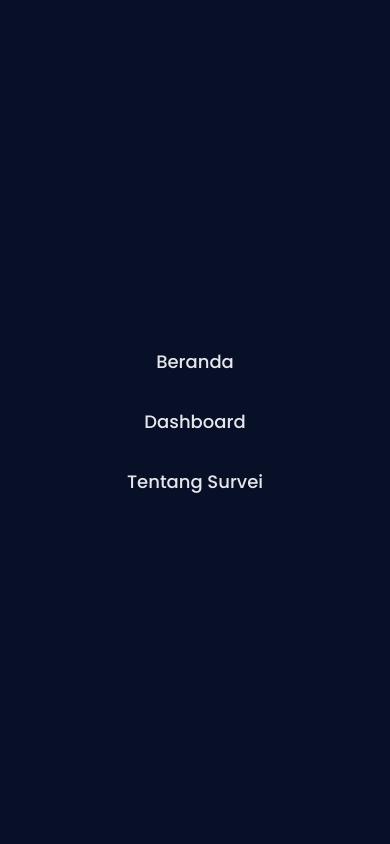
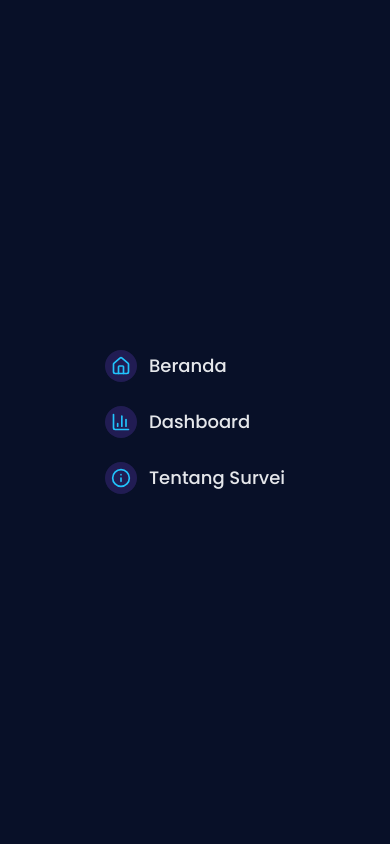
Before and after one commit to reyhanMaulana-dev/Web-Development, a React (Vite) app in the folder Frontend/Practice/Dashboard/: page / in a window 390 px wide. Both pictures are taken after a click on the button 360 px from the left and 26 px from the top of the page. Shown: the top 844 px of the page. Built offline with nearby package versions, Linux system fonts and the light colour scheme.

Commit message:
update navbar

```diff
--- a/Frontend/Practice/Dashboard/src/components/Navbar.jsx
+++ b/Frontend/Practice/Dashboard/src/components/Navbar.jsx
@@ -1,16 +1,31 @@
-import { Menu, X } from "lucide-react";
+import { Menu, X, Home, BarChart3, Info } from "lucide-react";
 import { useState } from "react";
 
 const navItems = [
-  { label: "Beranda", href: "" },
-  { label: "Dashboard", href: "/survey/0" },
-  { label: "Tentang Survei", href: "#survei" },
+  { label: "Beranda", href: "", icon: <Home className="w-5 h-5" /> },
+  { label: "Dashboard", href: "/survey/0", icon: <BarChart3 className="w-5 h-5" /> },
+  { label: "Tentang Survei", href: "#survei", icon: <Info className="w-5 h-5" /> },
 ];
 
 const Navbar = () => {
   const [mobileDrawerOpen, setMobileDrawerOpen] = useState(false);
 
   const toggleNavbar = () => setMobileDrawerOpen(!mobileDrawerOpen);
+
+  const handleNavClick = (href) => {
+    if (href.startsWith("#")) {
+      const element = document.getElementById(href.substring(1));
+      if (element) {
+        element.scrollIntoView({ behavior: "smooth" });
+      }
+    } else if (href === "") {
+      // Scroll to top for Beranda
+      window.scrollTo({ top: 0, behavior: "smooth" });
+    } else {
+      window.location.href = href;
+    }
+    setMobileDrawerOpen(false);
+  };
 
   return (
     <nav className="sticky top-0 z-50 py-3 backdrop-blur-lg border-b border-[#21C3FC]/20 bg-[#081028]/80">
@@ -31,6 +46,10 @@ const Navbar = () => {
               <li key={index}>
                 <a
                   href={item.href}
+                  onClick={(e) => {
+                    e.preventDefault();
+                    handleNavClick(item.href);
+                  }}
                   className="text-gray-200 hover:text-[#21C3FC] transition-colors duration-300 font-medium"
                 >
                   {item.label}
@@ -50,19 +69,21 @@ const Navbar = () => {
           </div>
         </div>
 
-        {/* Mobile Drawer */}
+        {/* Mobile Drawer (kembali ke overlay kanan seperti asli, tapi dengan icon dan smooth scroll) */}
         {mobileDrawerOpen && (
           <div className="fixed right-0 top-0 z-40 bg-[#081028] w-full h-screen p-12 flex flex-col justify-center items-center lg:hidden">
-            <ul>
+            <ul className="space-y-6">
               {navItems.map((item, index) => (
-                <li key={index} className="py-4 text-lg text-center">
-                  <a
-                    href={item.href}
-                    onClick={() => setMobileDrawerOpen(false)}
-                    className="text-gray-200 hover:text-[#21C3FC] font-medium transition-colors duration-300"
+                <li key={index} className="text-center">
+                  <button
+                    onClick={() => handleNavClick(item.href)}
+                    className="flex items-center justify-center text-gray-200 hover:text-[#21C3FC] font-medium transition-colors duration-300 text-lg"
                   >
+                    <div className="h-8 w-8 p-1 bg-accent1/20 text-accent2 rounded-full flex justify-center items-center mr-3">
+                      {item.icon}
+                    </div>
                     {item.label}
-                  </a>
+                  </button>
                 </li>
               ))}
             </ul>
```
